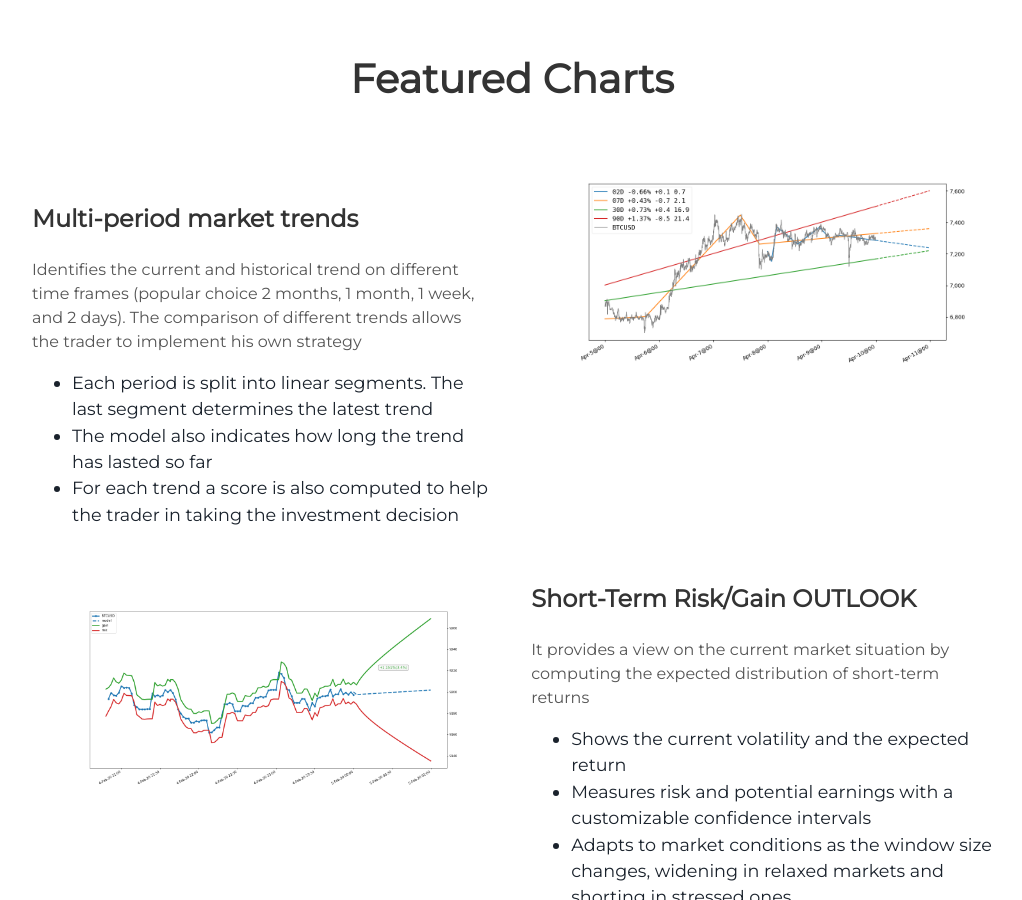
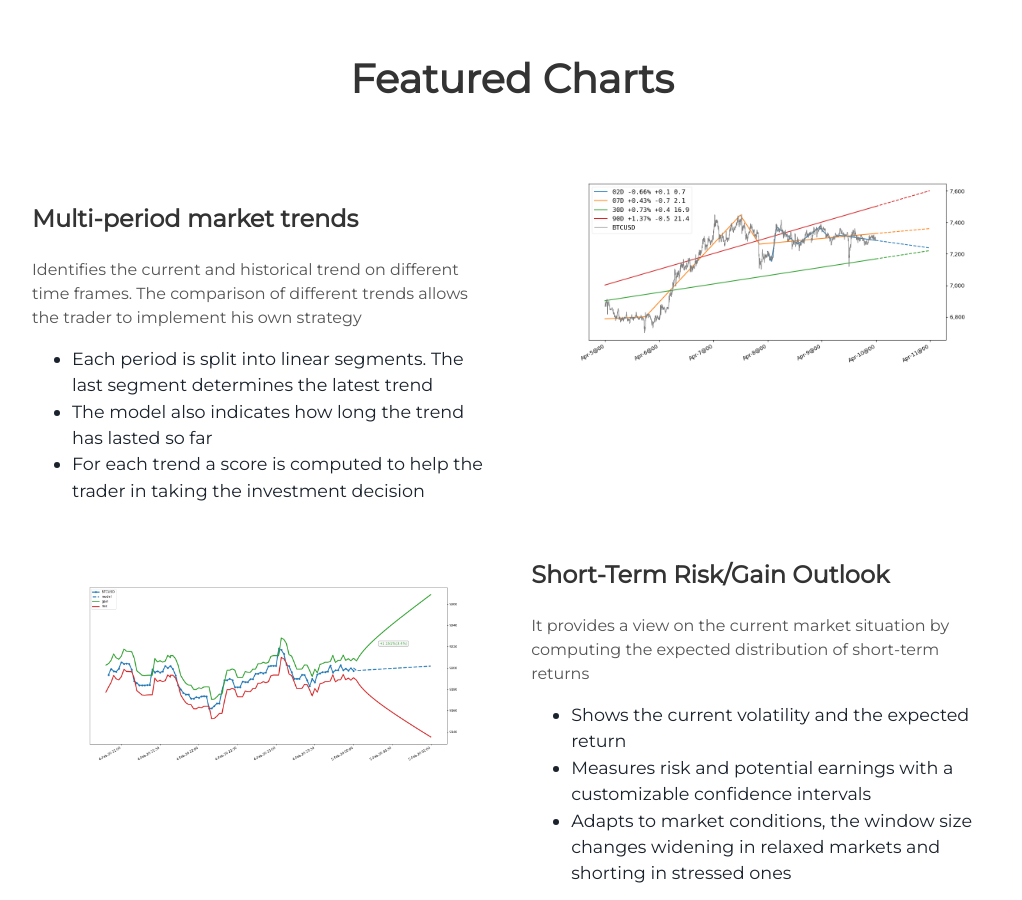
Before and after one commit to mmarchioro/Quantisland, a Jekyll site: the page built from index.md, in a window 1280 px wide and 900 px high, scrolled down 2104 px. Shown: the whole window, without its empty margins (128-1150 px from the left). Built offline with Jekyll 4.4.1, drawn with Linux system fonts in a browser that asks for light colours; some of the changed text lies outside the part shown.

Commit message:
Minor revisions

```diff
--- a/_includes/about.html
+++ b/_includes/about.html
@@ -10,7 +10,7 @@
     trading indicators that we decided to open to a wider audience of crypto-currency trader. The quantitative model
     uses a mixed approach taking advantage of big-data analytics and stochastic process modelling. While the number
     crunching is very compuatational intensive behaind the scenes, we created an interface to the Christina Analytics
-    that makes the model available only using internet API
+    that makes the model available using plain internet API
   </p>
 </div>
 
--- a/_includes/projects.html
+++ b/_includes/projects.html
@@ -8,13 +8,13 @@
   <div class="contents">
     <h3>Multi-period market trends</h3>
     <p>
-      Identifies the current and historical trend on different time frames (popular choice 2 months, 1 month, 1 week,
-      and 2 days). The comparison of different trends allows the trader to implement his own strategy
+      Identifies the current and historical trend on different time frames. The comparison of different trends allows
+      the trader to implement his own strategy
     </p>
     <ul>
       <li>Each period is split into linear segments. The last segment determines the latest trend</li>
       <li>The model also indicates how long the trend has lasted so far</li>
-      <li>For each trend a score is also computed to help the trader in taking the investment decision</li>
+      <li>For each trend a score is computed to help the trader in taking the investment decision</li>
     </ul>
   </div>
 </div>
@@ -23,7 +23,7 @@
     <img alt="mountains" src="{{ "/assets/img/short-term-risk-gain-outlook.png" | prepend: site.baseurl }}" />
   </div>
   <div class="contents-right">
-    <h3>Short-Term Risk/Gain OUTLOOK</h3>
+    <h3>Short-Term Risk/Gain Outlook</h3>
     <p>
       It provides a view on the current market situation by computing the expected distribution of short-term returns
     </p>
@@ -31,8 +31,7 @@
       <li>Shows the current volatility and the expected return</li>
       <li>Measures risk and potential earnings with a customizable confidence intervals</li>
       <li>
-        Adapts to market conditions as the window size changes, widening in relaxed markets and shorting in stressed
-        ones
+        Adapts to market conditions, the window size changes widening in relaxed markets and shorting in stressed ones
       </li>
     </ul>
   </div>
```
Also changed, not shown: index.md (+2 -2 lines).
